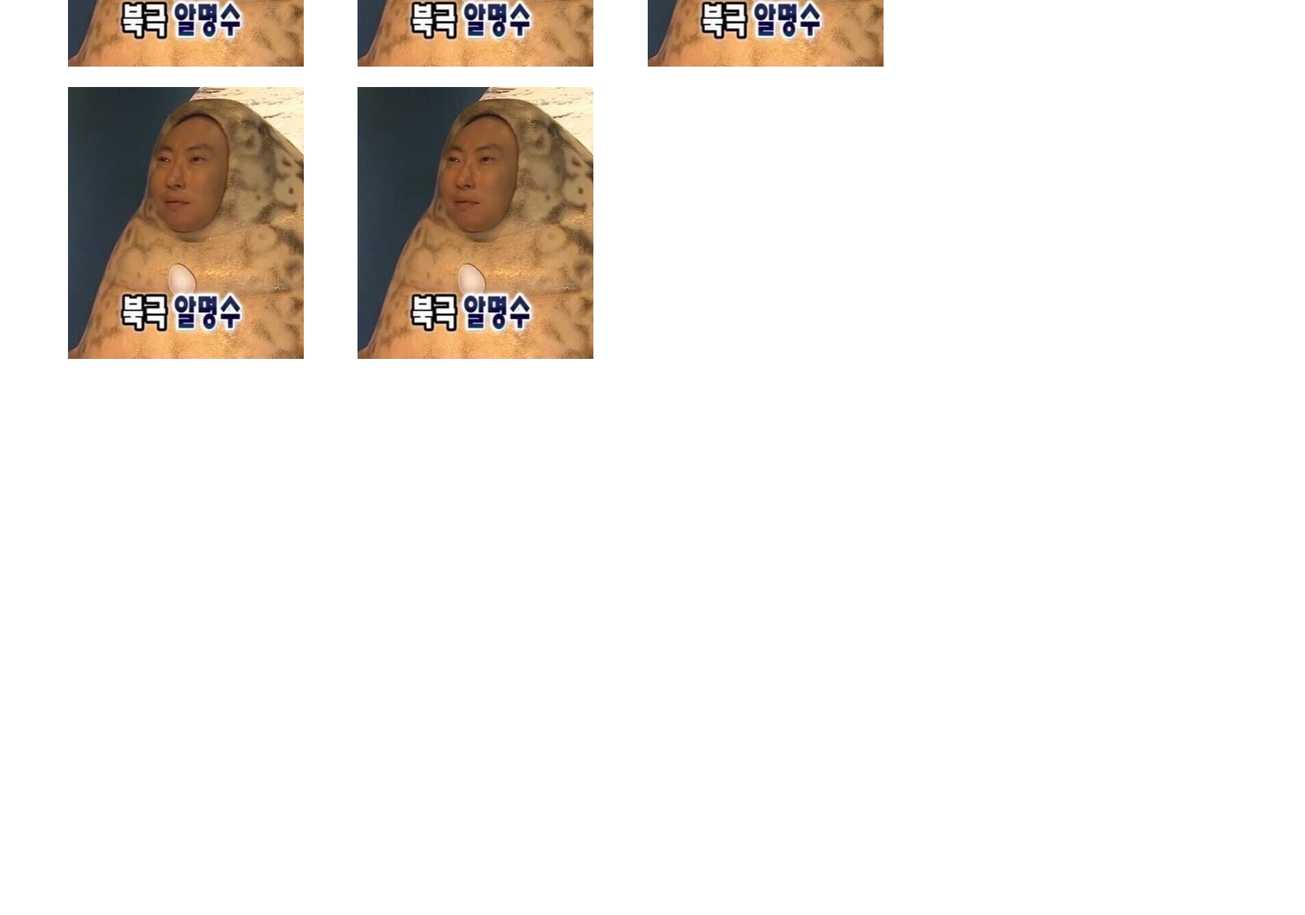
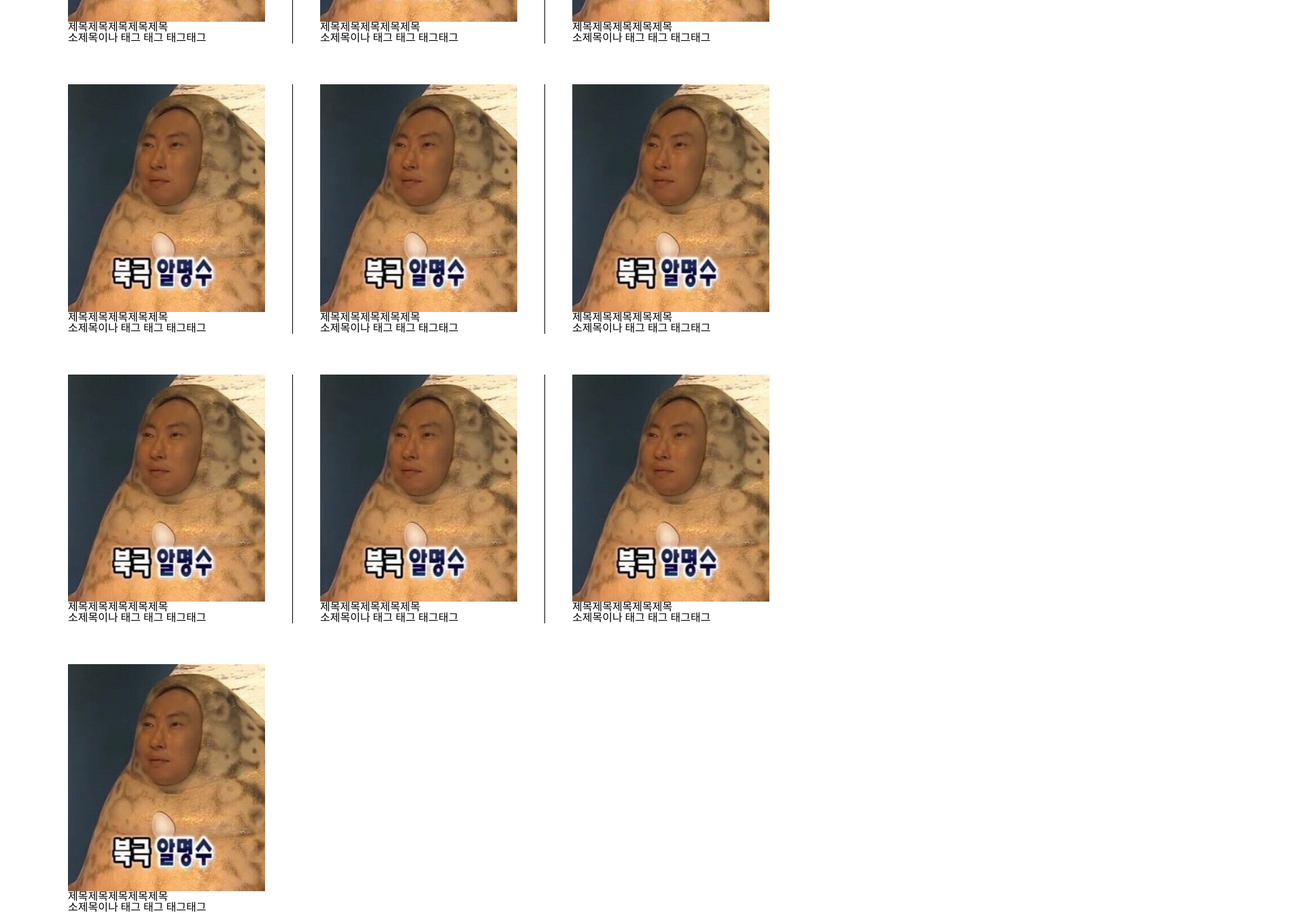
Before and after one commit to culture-crew/ccc, a plain HTML site: page index.html in a window 1280 px wide. Shown: the part 1000-2346 px from the top of the page at 68% size, 1920 px wide, since content can reach past the window. Before the commit the page ends 1528 px from the top, so only its background shows below. Drawn offline with nearby package versions, Linux system fonts and the light colour scheme.

Commit message:
20230913 save

```diff
--- a/assets/css/layout.css
+++ b/assets/css/layout.css
@@ -12,13 +12,14 @@ header .gnb .alert-container {width: 200px;}
 
 
 /* MAIN */
-.container {width: 100%; max-width: 1320px; min-height: 100%; margin: 0 auto; padding: 0 60px;}
+.container {max-width: 1320px; min-height: 100%; margin: 0 auto; padding: 0 60px;}
 .container .banner-container {display: flex; justify-content: center; padding: 60px 0; border-bottom: 2px solid #000;}
 .container .banner-container .banner-swiper {position: relative;}
 .container .banner-container .banner-swiper .swiper-wrapper {position: relative;}
 .container .banner-container .banner-swiper .swiper-wrapper .swiper-slide {width: 100%; max-height: 480px; height: auto;}
 .container .banner-container .banner-swiper .swiper-wrapper .swiper-slide img {display: block; width: 100%; height: 100%; object-fit: cover;}
-.container .content-container .content-box {padding-top: 30px;}
-.container .content-container .content-box .content-list {display: flex; flex-direction: row; flex-wrap: wrap; gap: 30px 0;}
-.container .content-container .content-box .content-list .content-item {display: flex; justify-content: center; width: calc(100% / 3); height: auto;}
-/* .container .content-container .content-box .content-list .content-item:nth-child(2n + 1) {border-left: 1px solid #000;} */
+/* .container .content-container .content-box {padding-top: 30px;} */
+.container .content-container .content-list {display: flex; flex-direction: row; flex-wrap: wrap; justify-content: flex-start; margin: 0 auto;}
+.container .content-container .content-list .content-item {display: flex; flex-direction: column; width: calc(100% / 4); height: auto; padding: 0 40px; margin: 30px 0;}
+.container .content-container .content-list .content-item img {width: 100%; height: auto;}
+.container .content-container .content-list .content-item:not(:nth-child(3n + 1)) {border-left: 1px solid #000;}
--- a/index.html
+++ b/index.html
@@ -53,25 +53,78 @@
             </section>
             <!-- LIST -->
             <section class="content-container">
-                <div class="content-box">
                 <ul class="content-list">
                     <li class="content-item">
                         <img src="/assets/images/ex_img.jpg" alt="ex_img">
+                        <div class="content-txt">
+                            <p class="content-tit">제목제목제목제목제목</p>
+                            <p class="content-tag">소제목이나 태그 태그 태그태그</p>
+                        </div>
                     </li>
                     <li class="content-item">
                         <img src="/assets/images/ex_img.jpg" alt="ex_img">
+                        <div class="content-txt">
+                            <p class="content-tit">제목제목제목제목제목</p>
+                            <p class="content-tag">소제목이나 태그 태그 태그태그</p>
+                        </div>
                     </li>
                     <li class="content-item">
                         <img src="/assets/images/ex_img.jpg" alt="ex_img">
+                        <div class="content-txt">
+                            <p class="content-tit">제목제목제목제목제목</p>
+                            <p class="content-tag">소제목이나 태그 태그 태그태그</p>
+                        </div>
                     </li>
                     <li class="content-item">
                         <img src="/assets/images/ex_img.jpg" alt="ex_img">
+                        <div class="content-txt">
+                            <p class="content-tit">제목제목제목제목제목</p>
+                            <p class="content-tag">소제목이나 태그 태그 태그태그</p>
+                        </div>
                     </li>
                     <li class="content-item">
                         <img src="/assets/images/ex_img.jpg" alt="ex_img">
+                        <div class="content-txt">
+                            <p class="content-tit">제목제목제목제목제목</p>
+                            <p class="content-tag">소제목이나 태그 태그 태그태그</p>
+                        </div>
+                    </li>
+                    <li class="content-item">
+                        <img src="/assets/images/ex_img.jpg" alt="ex_img">
+                        <div class="content-txt">
+                            <p class="content-tit">제목제목제목제목제목</p>
+                            <p class="content-tag">소제목이나 태그 태그 태그태그</p>
+                        </div>
+                    </li>
+                    <li class="content-item">
+                        <img src="/assets/images/ex_img.jpg" alt="ex_img">
+                        <div class="content-txt">
+                            <p class="content-tit">제목제목제목제목제목</p>
+                            <p class="content-tag">소제목이나 태그 태그 태그태그</p>
+                        </div>
+                    </li>
+                    <li class="content-item">
+                        <img src="/assets/images/ex_img.jpg" alt="ex_img">
+                        <div class="content-txt">
+                            <p class="content-tit">제목제목제목제목제목</p>
+                            <p class="content-tag">소제목이나 태그 태그 태그태그</p>
+                        </div>
+                    </li>
+                    <li class="content-item">
+                        <img src="/assets/images/ex_img.jpg" alt="ex_img">
+                        <div class="content-txt">
+                            <p class="content-tit">제목제목제목제목제목</p>
+                            <p class="content-tag">소제목이나 태그 태그 태그태그</p>
+                        </div>
+                    </li>
+                    <li class="content-item">
+                        <img src="/assets/images/ex_img.jpg" alt="ex_img">
+                        <div class="content-txt">
+                            <p class="content-tit">제목제목제목제목제목</p>
+                            <p class="content-tag">소제목이나 태그 태그 태그태그</p>
+                        </div>
                     </li>
                 </ul>
-                </div>
             </section>
         </main>
         <!-- FOOTER -->
```
Lines whose indentation alone changed are shown as unchanged.
